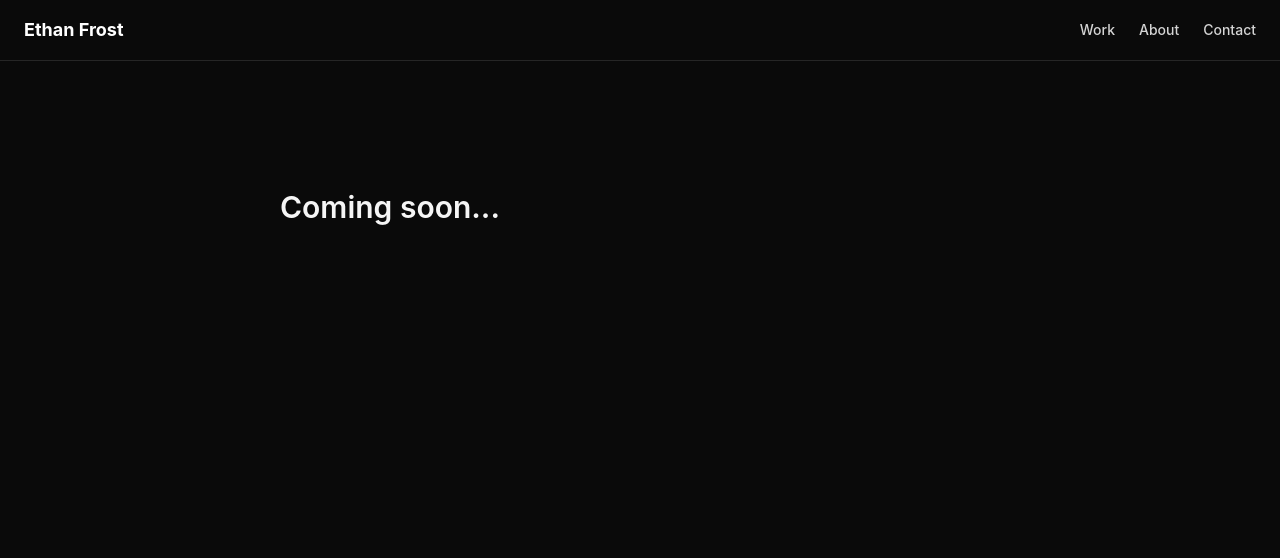
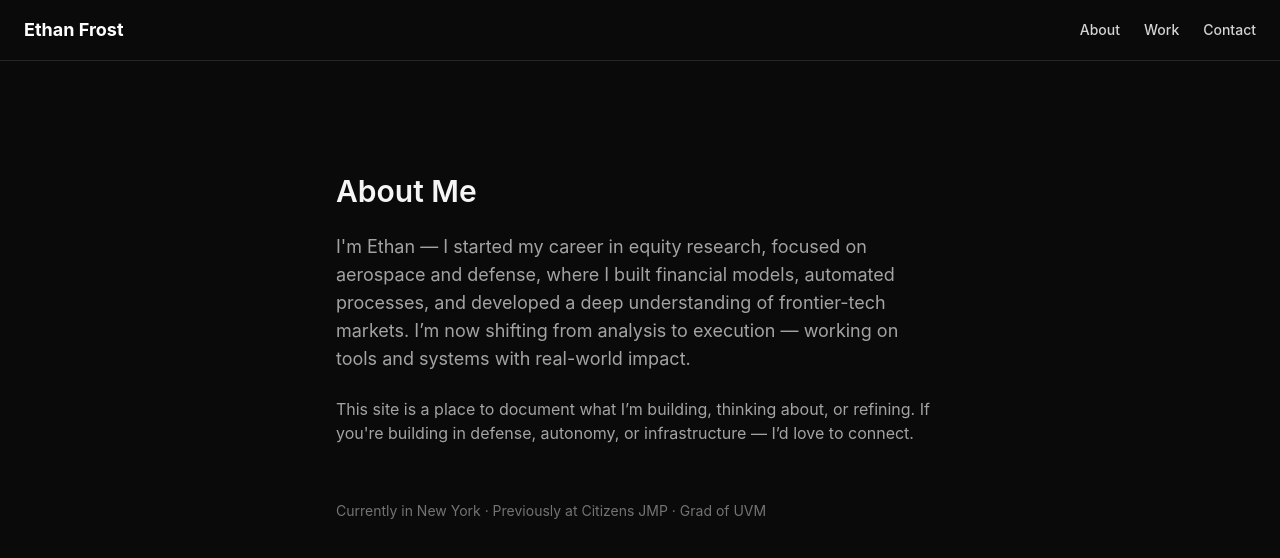
Before and after one commit to ethan-frost-xyz/personal-site, a Next.js app: page /about in a window 1280 px wide. Shown: the top 558 px of the page. Built offline with nearby package versions, Linux system fonts and the light colour scheme.

Commit message:
day 2 refresh

```diff
--- a/src/app/about/page.tsx
+++ b/src/app/about/page.tsx
@@ -1,7 +1,22 @@
-export default function Page() {
-    return (
-      <section className="max-w-2xl mt-20 space-y-4">
-        <h1 className="text-3xl font-semibold">Coming soon...</h1>
-      </section>
-    )
-  }
+export default function AboutPage() {
+  return (
+    <section className="max-w-prose mx-auto px-6 py-16 space-y-6">
+      <h1 className="text-3xl font-semibold">About Me</h1>
+
+      <p className="text-neutral-400 text-lg">
+        I'm Ethan — I started my career in equity research, focused on aerospace and defense,
+        where I built financial models, automated processes, and developed a deep understanding of frontier-tech markets.
+        I’m now shifting from analysis to execution — working on tools and systems with real-world impact.
+      </p>
+
+      <p className="text-neutral-400">
+        This site is a place to document what I’m building, thinking about, or refining.
+        If you're building in defense, autonomy, or infrastructure — I’d love to connect.
+      </p>
+
+      <div className="pt-8 text-sm text-neutral-500">
+        Currently in New York · Previously at Citizens JMP · Grad of UVM
+      </div>
+    </section>
+  )
+}
--- a/src/app/layout.tsx
+++ b/src/app/layout.tsx
@@ -13,12 +13,12 @@ export default function RootLayout({
 }) {
   return (
     <html lang="en">
-      <body className="bg-neutral-950 text-neutral-100 font-sans">
+      <body className="bg-neutral-950 text-neutral-100 font-sans antialiased">
         <header className="border-b border-neutral-800 px-6 py-4 flex justify-between items-center">
           <Link href="/" className="text-lg font-bold text-white">Ethan Frost</Link>
           <nav className="space-x-6 text-sm font-medium">
+            <Link href="/about" className="hover:text-white text-neutral-300">About</Link>
             <Link href="/work" className="hover:text-white text-neutral-300">Work</Link>
-            <Link href="/about" className="hover:text-white text-neutral-300">About</Link>
             <Link href="/contact" className="hover:text-white text-neutral-300">Contact</Link>
           </nav>
         </header>
```
